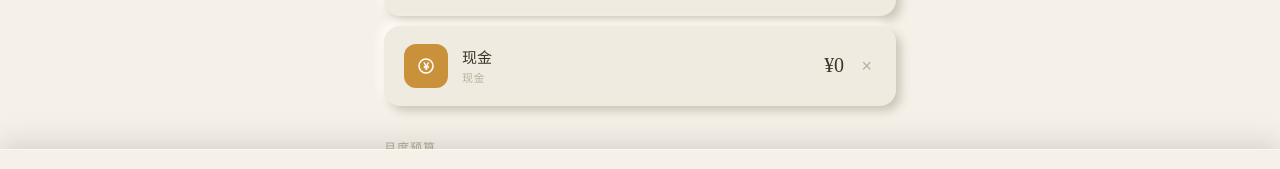
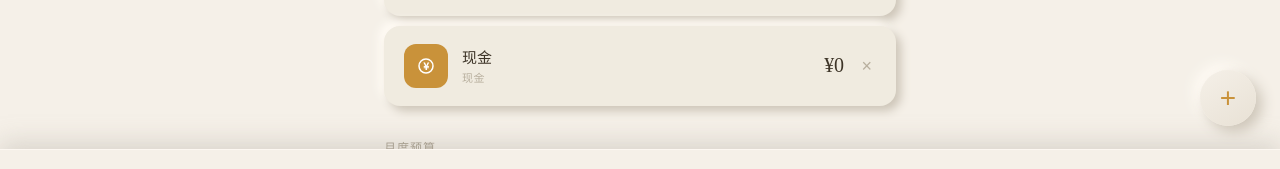
Before and after one commit to YMIR777/qimeng-vault, a React (Vite) app: page /settings in a window 1280 px wide. Shown: the part 574-743 px from the top of the page. Built offline with nearby package versions, Linux system fonts and the light colour scheme.

Commit message:
feat: add global quick-add FAB button

```diff
--- a/src/App.tsx
+++ b/src/App.tsx
@@ -1,5 +1,6 @@
 import { BrowserRouter, Routes, Route } from 'react-router-dom';
 import { TabBar } from './components/ui/TabBar';
+import { QuickAddFAB } from './components/ui/QuickAddFAB';
 import { ToastProvider } from './components/ui/Toast';
 import { Dashboard } from './pages/Dashboard';
 import { Wishes } from './pages/Wishes';
@@ -37,6 +38,7 @@ function App() {
               <Route path="/settings" element={<Settings />} />
             </Routes>
           </div>
+          <QuickAddFAB />
           <TabBar />
         </div>
       </ToastProvider>
--- /dev/null
+++ b/src/components/ui/QuickAddFAB.tsx
@@ -0,0 +1,46 @@
+import { requestMagicFocus } from '../../utils/focusChannel';
+
+export function QuickAddFAB() {
+  return (
+    <button
+      onClick={() => requestMagicFocus()}
+      aria-label="快速记账"
+      style={{
+        position: 'fixed',
+        bottom: '100px',
+        right: '24px',
+        width: '56px',
+        height: '56px',
+        borderRadius: '50%',
+        background: 'linear-gradient(145deg, #f5f0e8, #e8e1d5)',
+        boxShadow: '6px 6px 14px #cdc5b8, -6px -6px 14px #fffbf5',
+        border: 'none',
+        cursor: 'pointer',
+        display: 'flex',
+        alignItems: 'center',
+        justifyContent: 'center',
+        zIndex: 9999,
+        transition: 'transform 0.2s cubic-bezier(0.34, 1.56, 0.64, 1), box-shadow 0.2s cubic-bezier(0.34, 1.56, 0.64, 1)',
+        fontSize: '28px',
+        lineHeight: 1,
+        color: '#c9923a',
+      }}
+      onMouseEnter={e => {
+        e.currentTarget.style.transform = 'scale(1.12)';
+        e.currentTarget.style.boxShadow = '8px 8px 18px #cdc5b8, -8px -8px 18px #fffbf5';
+      }}
+      onMouseLeave={e => {
+        e.currentTarget.style.transform = 'scale(1)';
+        e.currentTarget.style.boxShadow = '6px 6px 14px #cdc5b8, -6px -6px 14px #fffbf5';
+      }}
+      onMouseDown={e => {
+        e.currentTarget.style.transform = 'scale(0.95)';
+      }}
+      onMouseUp={e => {
+        e.currentTarget.style.transform = 'scale(1.12)';
+      }}
+    >
+      +
+    </button>
+  );
+}
--- a/src/pages/Dashboard.tsx
+++ b/src/pages/Dashboard.tsx
@@ -167,6 +167,13 @@ export function Dashboard() {
   const { showToast } = useToast();
   const pageRef = useRef<HTMLDivElement>(null);
   const magicInputRef = useRef<MagicInputRef>(null);
+
+  // Listen for FAB focus event from other pages
+  useEffect(() => {
+    const handler = () => magicInputRef.current?.focus();
+    window.addEventListener('quickadd:focus', handler);
+    return () => window.removeEventListener('quickadd:focus', handler);
+  }, []);
 
   useEffect(() => {
     if (!pageRef.current) return;
--- /dev/null
+++ b/src/utils/focusChannel.ts
@@ -0,0 +1,7 @@
+/**
+ * Global focus channel for MagicInput.
+ * FAB dispatches 'quickadd:focus', MagicInput on Dashboard listens.
+ */
+export function requestMagicFocus() {
+  window.dispatchEvent(new CustomEvent('quickadd:focus'));
+}
```
